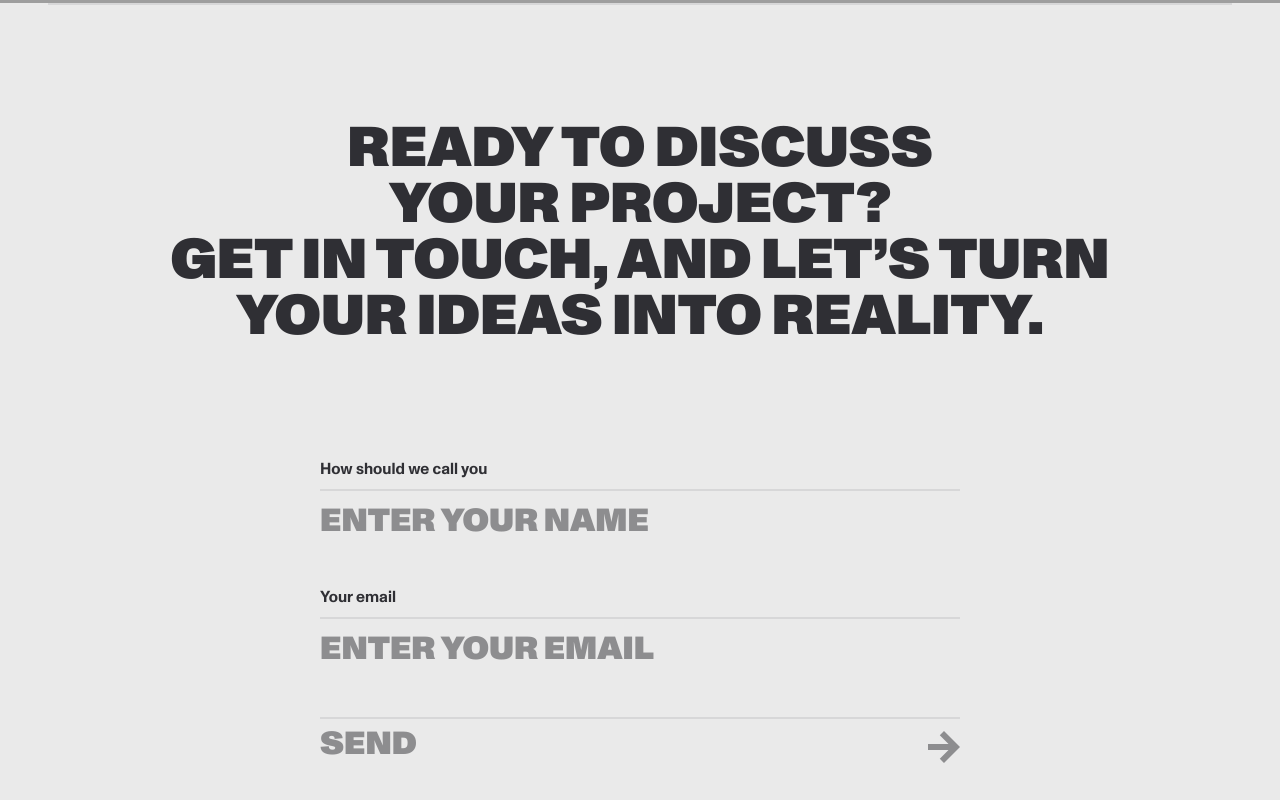
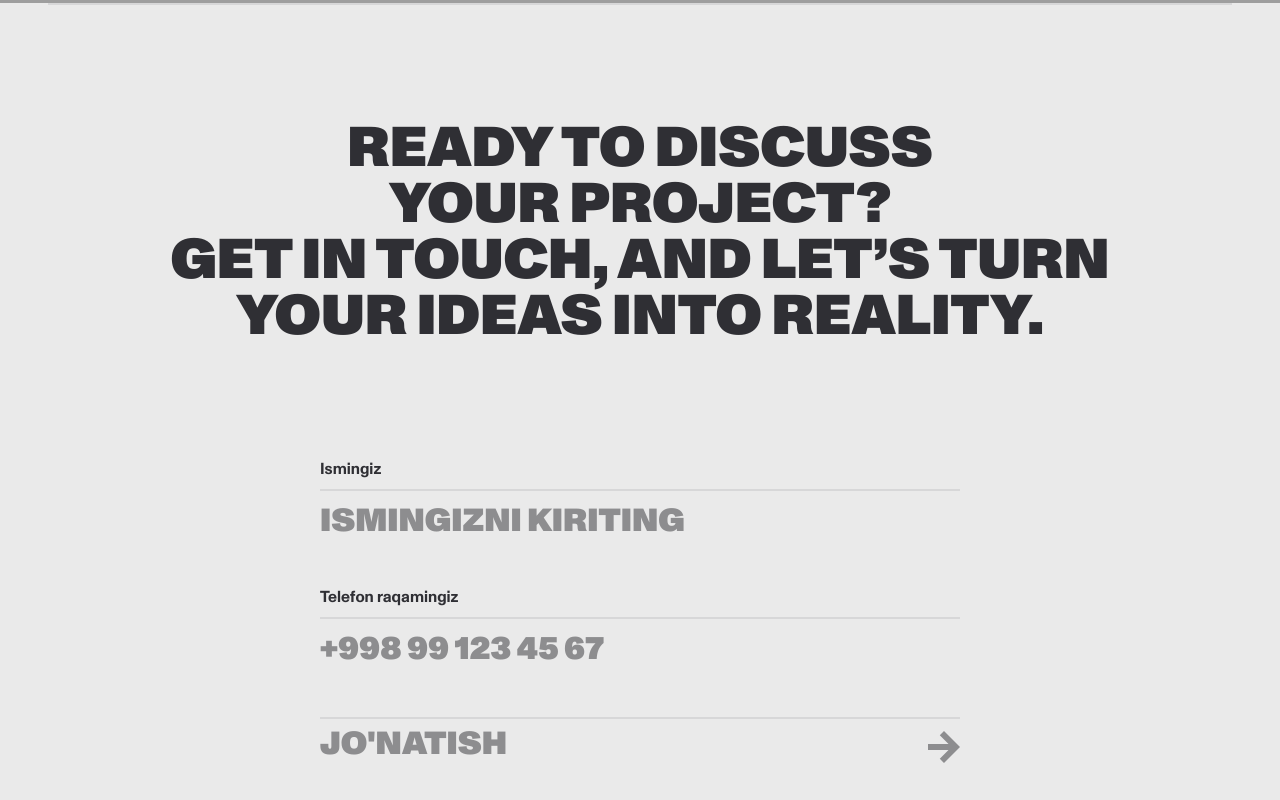
Before and after one commit to sunnatbekweb/onesystem, a React (Vite) app: page /contactus in a window 1280 px wide. Shown: the part 332-1132 px from the top of the page. Built offline with nearby package versions, Linux system fonts and the light colour scheme; grey boxes are pictures that could not be loaded.

Commit message:
updated contact page

```diff
--- a/src/pages/ContactusPage/ContactusSections/FormSection.jsx
+++ b/src/pages/ContactusPage/ContactusSections/FormSection.jsx
@@ -6,6 +6,7 @@ import RightChevron from "../../../assets/icons/RightChevron";
 import { Slide, ToastContainer, toast } from "react-toastify";
 import "react-toastify/dist/ReactToastify.css";
 import axios from "axios";
+
 export default function FormSection() {
   useEffect(() => {
     AOS.init({
@@ -13,10 +14,12 @@ export default function FormSection() {
       once: false,
     });
   }, []);
+
   const [form, setForm] = useState({ username: "", email: "" });
   const [correct, setCorrect] = useState({ username: "", email: "" });
   const [error, setError] = useState({ username: false, email: false });
   const [isFormValid, setIsFormValid] = useState(false);
+
   useEffect(() => {
     if (form.username.length === null) {
       setError({ ...error, username: "*Please fill in the empty blank." });
@@ -44,13 +47,14 @@ export default function FormSection() {
       setError({ ...error, username: false });
     }
   }, [form.username]);
+
   useEffect(() => {
-    const emailRegex = /^[a-zA-Z0-9._%+-]+@[a-zA-Z0-9.-]+\.[a-zA-Z]{2,}$/;
+    const phoneRegexp = /^\+998\s\d{2}\s\d{3}\s\d{2}\s\d{2}$/; // логику не меняем, только название
     if (form.email.length === null) {
-      setError({ ...error, email: "*Please enter your email." });
+      setError({ ...error, email: "*Please enter your phone number." });
       setCorrect({ ...correct, email: false });
-    } else if (!emailRegex.test(form.email)) {
-      setError({ ...error, email: "*Please enter a valid email address." });
+    } else if (!phoneRegexp.test(form.email)) {
+      setError({ ...error, email: "*Please enter a valid phone number." });
       setCorrect({ ...correct, email: false });
     } else {
       setCorrect({
@@ -60,17 +64,29 @@ export default function FormSection() {
       setError({ ...error, email: false });
     }
   }, [form.email]);
+
   useEffect(() => {
     setIsFormValid(correct.username && correct.email);
   }, [correct]);
+
   const formSubmission = async (e) => {
     e.preventDefault();
+
     if (isFormValid) {
-      await sendData(form.username, form.email);
+      // 🧹 Удаляем все пробелы из номера перед отправкой
+      const cleanPhone = form.email.replace(/\s+/g, "");
+
+      // Отправляем очищенный номер в Telegram и на сервер
+      await sendData(form.username, cleanPhone);
       await axios
-        .post(`${import.meta.env.VITE_BASE_URL}/contact/`, form)
+        .post(`${import.meta.env.VITE_BASE_URL}/contact/`, {
+          ...form,
+          email: cleanPhone,
+        })
         .then((response) => console.log(response.data))
         .catch((error) => console.log(error));
+
+      // ✅ Успешный toast
       toast.success("Successful!", {
         position: "top-right",
         autoClose: 2000,
@@ -83,6 +99,7 @@ export default function FormSection() {
         transition: Slide,
       });
     } else {
+      // ❌ Ошибка валидации
       toast.error("Error", {
         position: "top-right",
         autoClose: 2000,
@@ -96,6 +113,7 @@ export default function FormSection() {
       });
     }
   };
+
   async function sendData(username, email) {
     try {
       const TOKEN = import.meta.env.VITE_TELEGRAM_BOT_TOKEN;
@@ -118,6 +136,7 @@ export default function FormSection() {
       console.error("Error", error);
     }
   }
+
   return (
     <div>
       <ToastContainer
@@ -147,7 +166,7 @@ export default function FormSection() {
                 className="formSection__form-label font-bold text-[16px] leading-[16px] text-[#2F2F34] w-full"
                 htmlFor="username"
               >
-                How should we call you
+                Ismingiz
               </label>
               <hr className="formSection__form-hr border-none outline-none w-full h-[2px] bg-[#D7D7D8]" />
               <input
@@ -158,7 +177,7 @@ export default function FormSection() {
                 }}
                 type="text"
                 id="username"
-                placeholder="Enter Your Name"
+                placeholder="Ismingizni kiriting"
                 autoComplete="on"
                 min={3}
                 maxLength={26}
@@ -172,6 +191,7 @@ export default function FormSection() {
                 <p className="text-green-800">{correct.username}</p>
               ) : null}
             </div>
+
             <div
               className="formSection__form-input-boxes w-full flex flex-col justify-between items-start gap-3"
               data-aos="zoom-out-down"
@@ -180,22 +200,53 @@ export default function FormSection() {
                 className="formSection__form-label font-bold text-[16px] leading-[16px] text-[#2F2F34] w-full"
                 htmlFor="email"
               >
-                Your email
+                Telefon raqamingiz
               </label>
               <hr className="formSection__form-hr border-none outline-none w-full h-[2px] bg-[#D7D7D8]" />
               <input
                 className="formSection__form-inputs bg-[#EAEAEA] w-full font-black text-[32px] leading-[28px] tracking-tighter-[-2%] text-[#2F2F34] uppercase outline-none border-none"
+                type="tel"
+                id="email"
+                placeholder="+998 99 123 45 67"
+                pattern="^\+998\s\d{2}\s\d{3}\s\d{2}\s\d{2}$"
+                maxLength={17}
+                value={form.email}
                 onChange={(e) => {
-                  e.preventDefault();
-                  setForm({ ...form, email: e.target.value.trim() });
+                  let value = e.target.value;
+
+                  // 1️⃣ Удаляем всё, кроме цифр и "+"
+                  value = value.replace(/[^\d+]/g, "");
+
+                  // 2️⃣ Гарантируем, что номер начинается с +998
+                  if (!value.startsWith("+998")) {
+                    // если пользователь удалил часть кода — восстанавливаем
+                    if (
+                      value.startsWith("+99") ||
+                      value.startsWith("+9") ||
+                      value === "+"
+                    ) {
+                      value = "+998";
+                    } else if (!value.startsWith("+")) {
+                      value = "+998" + value.replace(/^\+?998?/, "");
+                    } else {
+                      value = "+998";
+                    }
+                  }
+
+                  // 3️⃣ Форматируем пробелами: +998 99 123 45 67
+                  value = value
+                    .replace(/^(\+998)(\d{0,2})/, "$1 $2")
+                    .replace(/^(\+998\s\d{2})(\d{0,3})/, "$1 $2")
+                    .replace(/^(\+998\s\d{2}\s\d{3})(\d{0,2})/, "$1 $2")
+                    .replace(/^(\+998\s\d{2}\s\d{3}\s\d{2})(\d{0,2})/, "$1 $2")
+                    .trim();
+
+                  // 4️⃣ Обновляем состояние
+                  setForm({ ...form, email: value });
                 }}
-                type="email"
-                id="email"
-                placeholder="Enter Your email"
-                autoComplete="on"
-                value={form.email}
                 required
               />
+
               {error.email && form.email.length > 0 ? (
                 <p className="text-[#CF734A]">{error.email}</p>
               ) : null}
@@ -203,6 +254,7 @@ export default function FormSection() {
                 <p className="text-green-800">{correct.email}</p>
               ) : null}
             </div>
+
             <div
               className="formSection__form-input-boxes w-full flex flex-col justify-between items-start gap-3"
               data-aos="zoom-out-down"
@@ -217,7 +269,7 @@ export default function FormSection() {
                 type="submit"
               >
                 <p className="formSection__form-button-text cursor-pointer font-black text-[32px] leading-[28px] tracking-tighter-[-2%] uppercase">
-                  Send
+                  Jo'natish
                 </p>
                 <RightChevron
                   fill={
```
